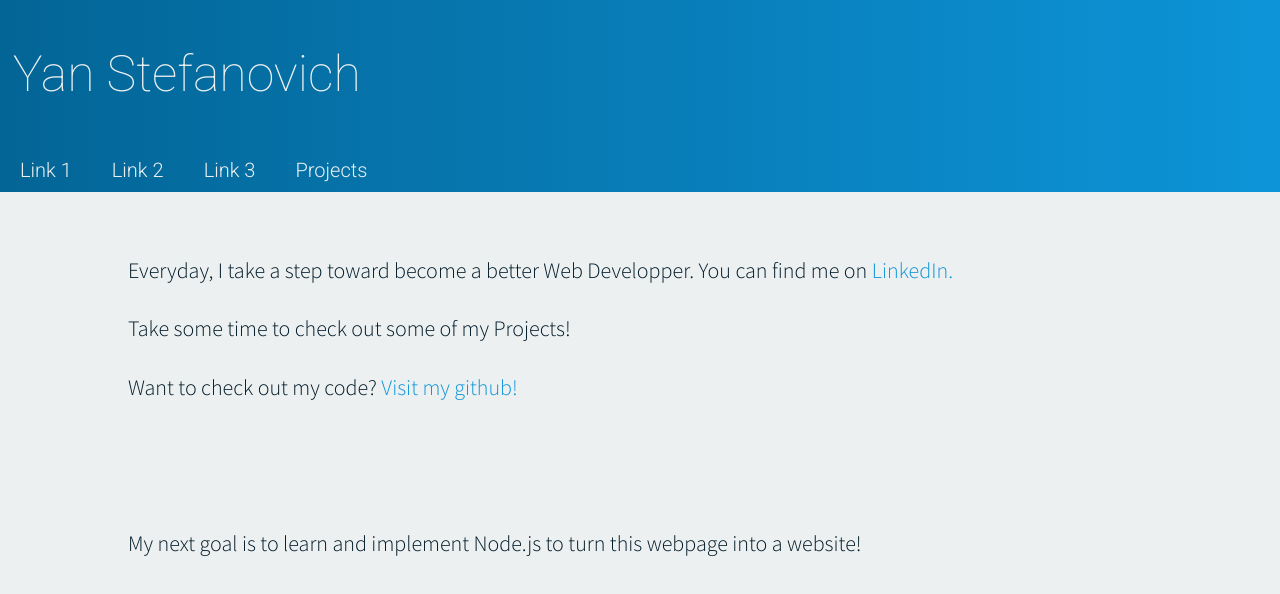
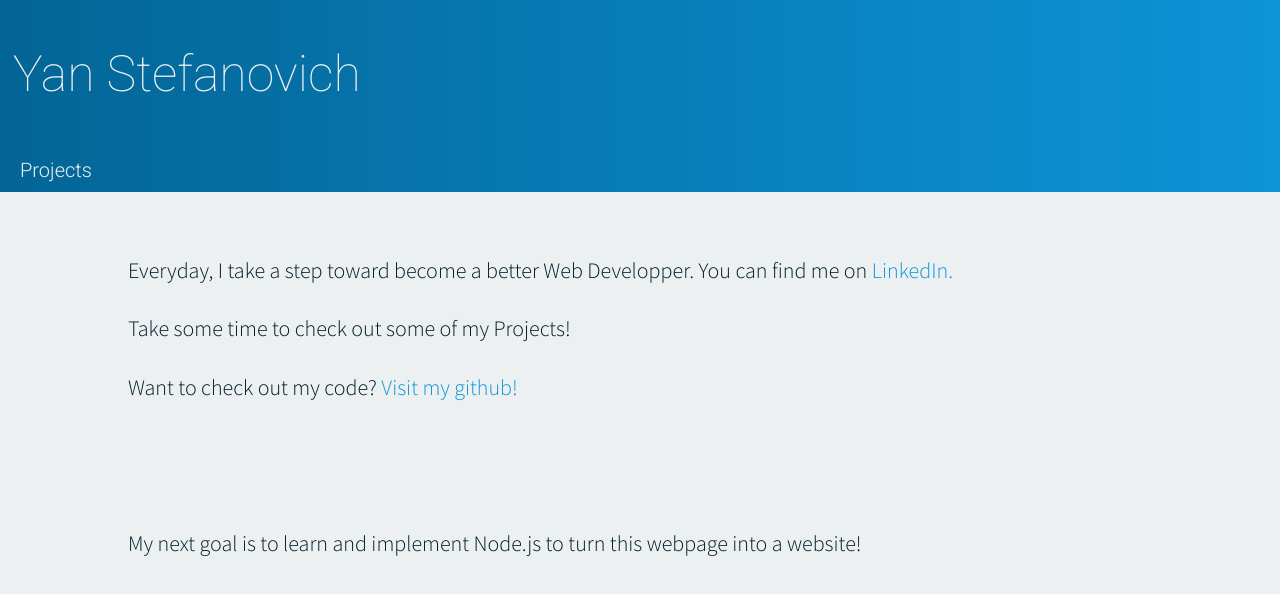
Before and after one commit to yanstefanovich/yanstefanovich.github.io, a plain HTML site: page index.html in a window 1280 px wide. Drawn offline with Linux system fonts and the light colour scheme.

Commit message:
Hid unused links

```diff
--- a/css/scss/master.scss
+++ b/css/scss/master.scss
@@ -58,3 +58,7 @@ header{
       margin-top: 12.5%;
     }
 }
+
+.no-display{
+  display: none;
+}
--- a/index.html
+++ b/index.html
@@ -20,9 +20,9 @@
 
     <nav class="sticky-nav">
       <ul class="group">
-        <li><a href="#" class="nav-link">Link 1</a></li>
-        <li><a href="#" class="nav-link">Link 2</a></li>
-        <li><a href="#" class="nav-link">Link 3</a></li>
+        <li class="no-display"><a href="#" class="nav-link">Link 1</a></li>
+        <li class="no-display"><a href="#" class="nav-link">Link 2</a></li>
+        <li class="no-display"><a href="#" class="nav-link">Link 3</a></li>
         <li class="drop-down-btn"><a href="#" class="nav-link">Projects</a>
           <ul class="drop-down-menu">
             <li><a href="Omnifood Revamp/native/html/index.html">Omnifood Project Webpage</a></li>
```
Also changed, not shown: css/master.css, 1 other file.
